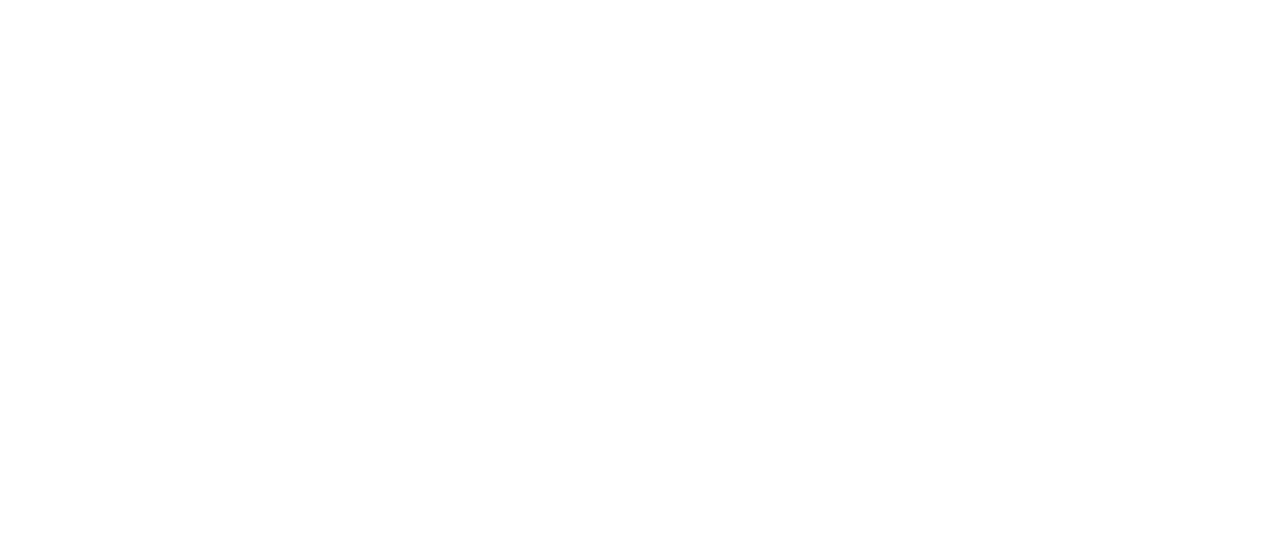
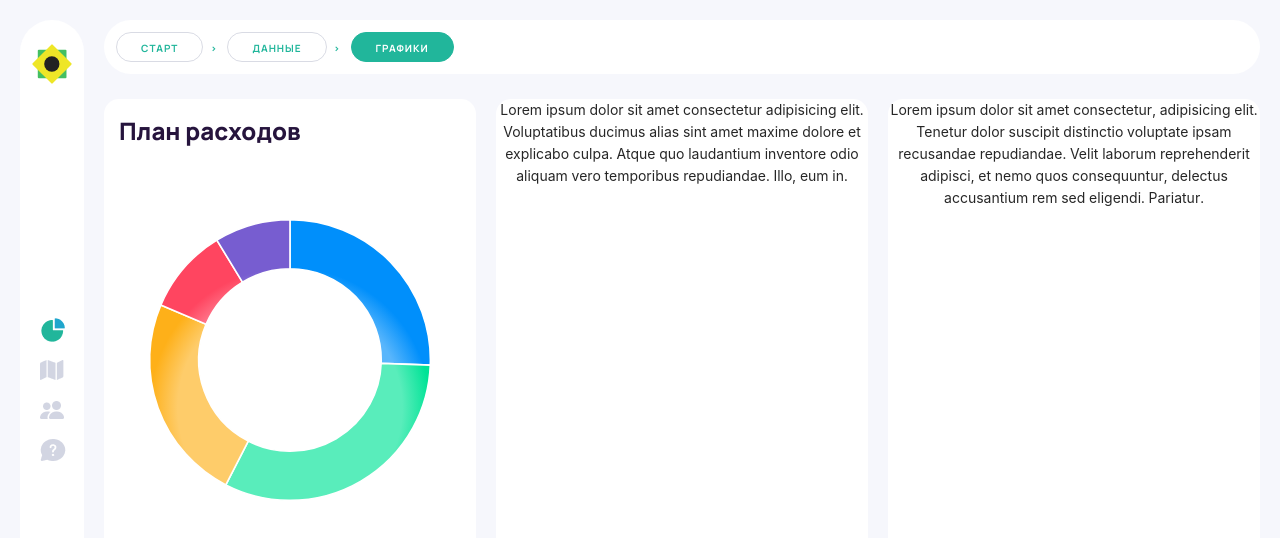
Before and after one commit to iris1111/hackaton2021, a React (Create React App) app: page /result in a window 1280 px wide. Before the commit this address had no page. Shown: the top 538 px of the page. Built offline with nearby package versions, Linux system fonts and the light colour scheme.

Commit message:
* add result page

```diff
--- a/package.json
+++ b/package.json
@@ -12,7 +12,9 @@
     "@types/react-dom": "^17.0.0",
     "@types/react-router-dom": "^5.3.2",
     "antd": "^4.16.13",
+    "apexcharts": "^3.30.0",
     "react": "^17.0.2",
+    "react-apexcharts": "^1.3.9",
     "react-dom": "^17.0.2",
     "react-router-dom": "^6.0.2",
     "react-scripts": "4.0.3",
--- /dev/null
+++ b/src/components/Result.tsx
@@ -0,0 +1,73 @@
+import { render } from "@testing-library/react";
+import { ApexOptions } from "apexcharts";
+import React from "react";
+import Chart from "react-apexcharts";
+import "../style/Result.css";
+function Result() {
+  const options: ApexOptions = {
+    labels: ["Apple", "Mango", "Orange", "Watermelon"],
+    dataLabels: { enabled: false },
+    chart: {
+      width: "100%",
+    },
+    legend: {
+      show: true,
+      position: "bottom",
+      formatter: function (seriesName, opts) {
+        console.log(seriesName, opts);
+        return (
+          seriesName + " - <strong>" + series[opts.seriesIndex] + "</strong>"
+        );
+      },
+    },
+    fill: {
+      type: "gradient",
+    },
+    plotOptions: {
+      pie: {
+        customScale: 0.8,
+        donut: {
+          labels: {
+            show: true,
+            name: {
+              show: true,
+            },
+            value: {
+              show: true,
+            },
+          },
+        },
+      },
+    },
+  };
+
+  const series = [44, 55, 41, 17, 15];
+  return (
+    <div className="result-content">
+      <div className="result-item">
+        <h1 className="result-item__title">План расходов</h1>
+        <Chart
+          type="donut"
+          options={options}
+          series={series}
+          height={550}
+        ></Chart>
+      </div>
+      <div className="result-item">
+        Lorem ipsum dolor sit amet consectetur adipisicing elit. Voluptatibus
+        ducimus alias sint amet maxime dolore et explicabo culpa. Atque quo
+        laudantium inventore odio aliquam vero temporibus repudiandae. Illo, eum
+        in.
+      </div>
+      <div className="result-item">
+        <div className="result-item_subitem-top"></div>
+        <div className="result-item_subitem-bottom"></div>
+        Lorem ipsum dolor sit amet consectetur, adipisicing elit. Tenetur dolor
+        suscipit distinctio voluptate ipsam recusandae repudiandae. Velit
+        laborum reprehenderit adipisci, et nemo quos consequuntur, delectus
+        accusantium rem sed eligendi. Pariatur.
+      </div>
+    </div>
+  );
+}
+export default Result;
--- a/src/index.tsx
+++ b/src/index.tsx
@@ -5,6 +5,7 @@ import Admin from "./pages/Admin";
 import App from "./pages/App";
 import "./style/index.css";
 import culturesData from "./data/cultures.json";
+import ResultPage from "./pages/ResultPage";
 
 // localStorage.setItem("cultures", JSON.stringify(culturesData));
 
@@ -14,6 +15,7 @@ ReactDOM.render(
       <Routes>
         <Route path="/" element={<App />} />
         <Route path="/admin" element={<Admin />} />
+        <Route path="/result" element={<ResultPage />} />
       </Routes>
     </React.StrictMode>
   </BrowserRouter>,
--- /dev/null
+++ b/src/pages/ResultPage.tsx
@@ -0,0 +1,22 @@
+import React from "react";
+import "./../style/App.css";
+import "./../style/content.css";
+import Menu from "../components/Menu";
+import Bread from "../components/Bread";
+import Result from "../components/Result";
+import CultureList from "../components/CultureList";
+
+function ResultPage() {
+  let cultures = require("../data/cultures.json");
+  return (
+    <div className="App">
+      <Menu />
+      <div className="content">
+        <Bread />
+        <Result />
+      </div>
+    </div>
+  );
+}
+
+export default ResultPage;
--- /dev/null
+++ b/src/style/Result.css
@@ -0,0 +1,16 @@
+.result-content {
+  display: flex;
+  justify-content: center;
+}
+.result-item__title {
+  margin: 15px;
+}
+.result-item {
+  width: 100%;
+  border-radius: 15px;
+  background-color: white;
+  margin: 5px 20px 0px 0px;
+}
+.result-item:last-child {
+  margin-right: 0;
+}
```
Also changed, not shown: 2 other files (tests, documents, lock files or other folders).
